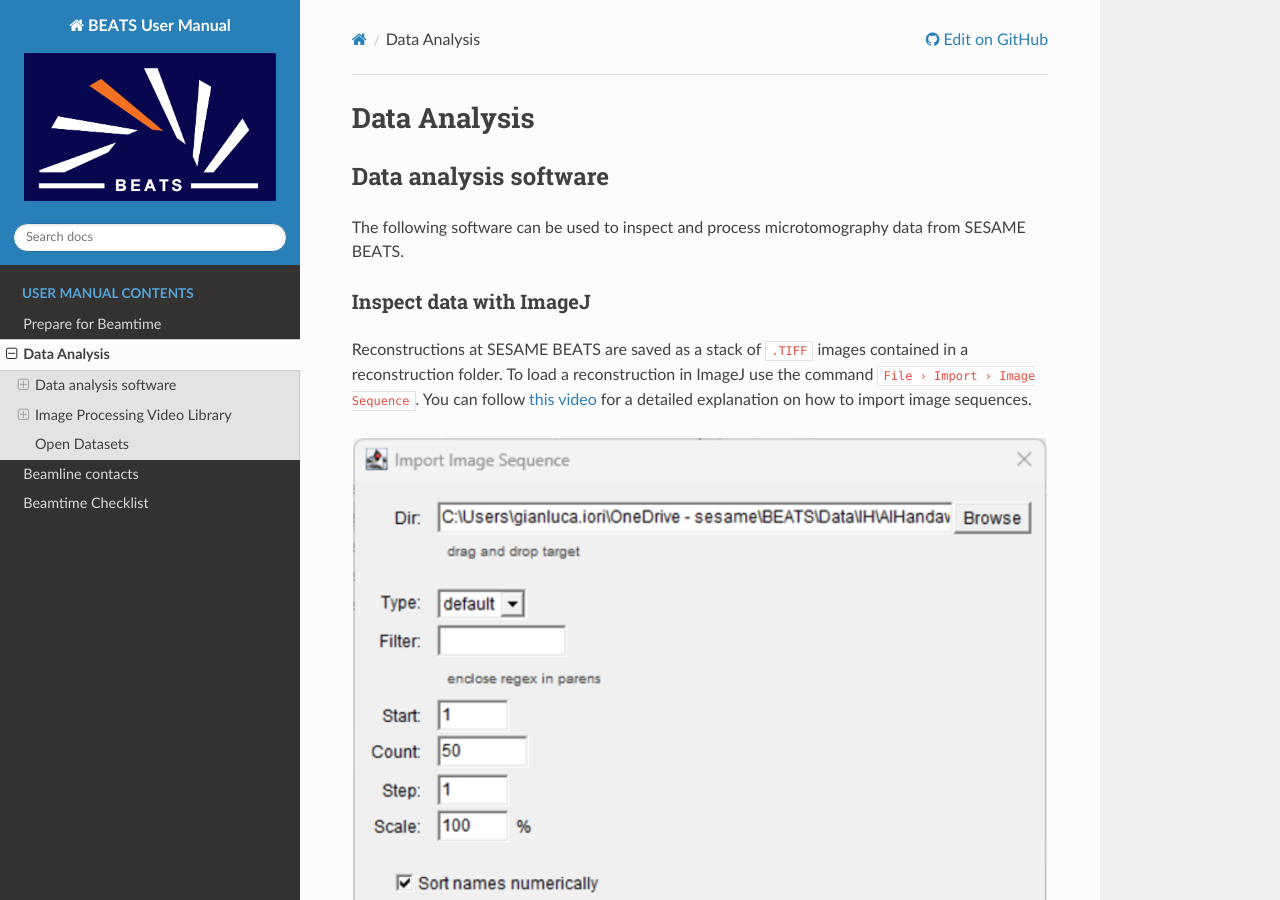
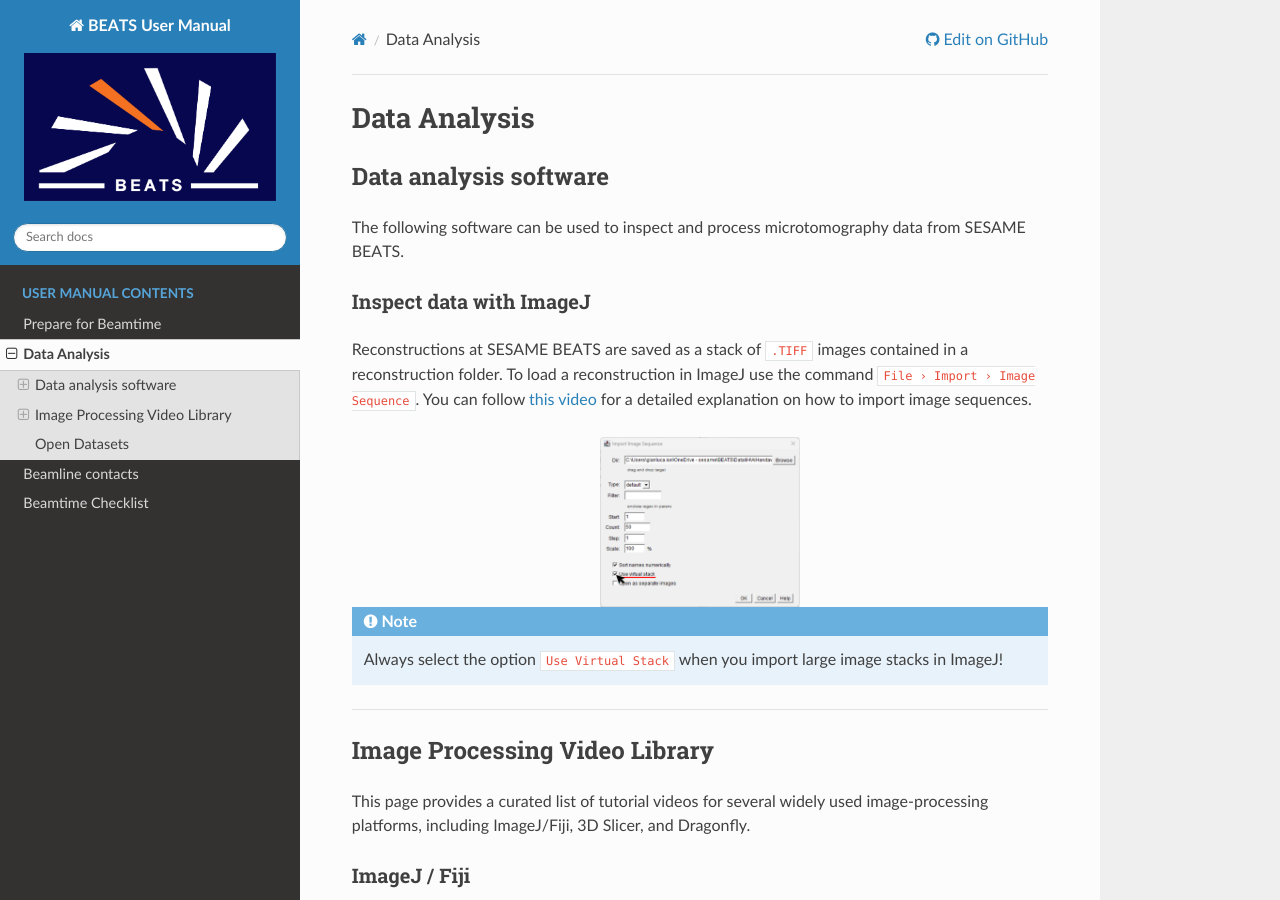
Before and after one commit to SESAME-Synchrotron/BEATS_user_manual, a Sphinx documentation site: the page built from docs/source/data_analysis.rst, in a window 1280 px wide and 900 px high. Built offline with Sphinx 7.4.7 and the Read the Docs theme 3.1.0, drawn with Linux system fonts in a browser that asks for light colours; pages that are not in the unit, such as notebooks, are missing from menus.

Commit message:
added ref

```diff
--- a/docs/source/data_analysis.rst
+++ b/docs/source/data_analysis.rst
@@ -27,6 +29,7 @@
 
 .. figure:: /img/imagej_image_sequence.png
    :align: center
+   :width: 200px
    :alt: Import image sequence in ImageJ
 
 .. note::
```
Also changed, not shown: other parts of docs/source/data_analysis.rst (+2 -0 lines).
